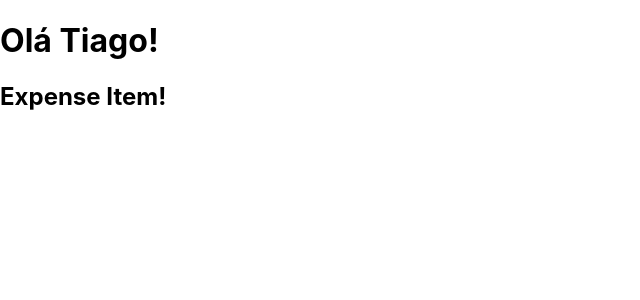
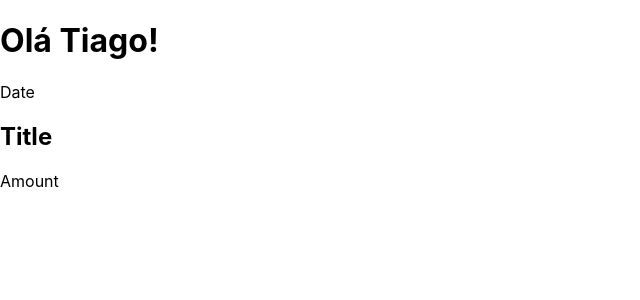
Before and after one commit to Shamoleambo/academind-react-complete-guide, a React (Create React App) app: page / in a window 1280 px wide. Shown: the top 300 px of the page, without its empty margins (0-640 px from the left). Built offline with nearby package versions, Linux system fonts and the light colour scheme.

Commit message:
refactor ExpenseItem's design

```diff
--- a/src/components/ExpenseItem.js
+++ b/src/components/ExpenseItem.js
@@ -1,5 +1,13 @@
 function ExpenseItem() {
-  return <h2>Expense Item!</h2>
+  return (
+    <div>
+      <div>Date</div>
+      <div>
+        <h2>Title</h2>
+        <div>Amount</div>
+      </div>
+    </div>
+  )
 }
 
 export default ExpenseItem
```
